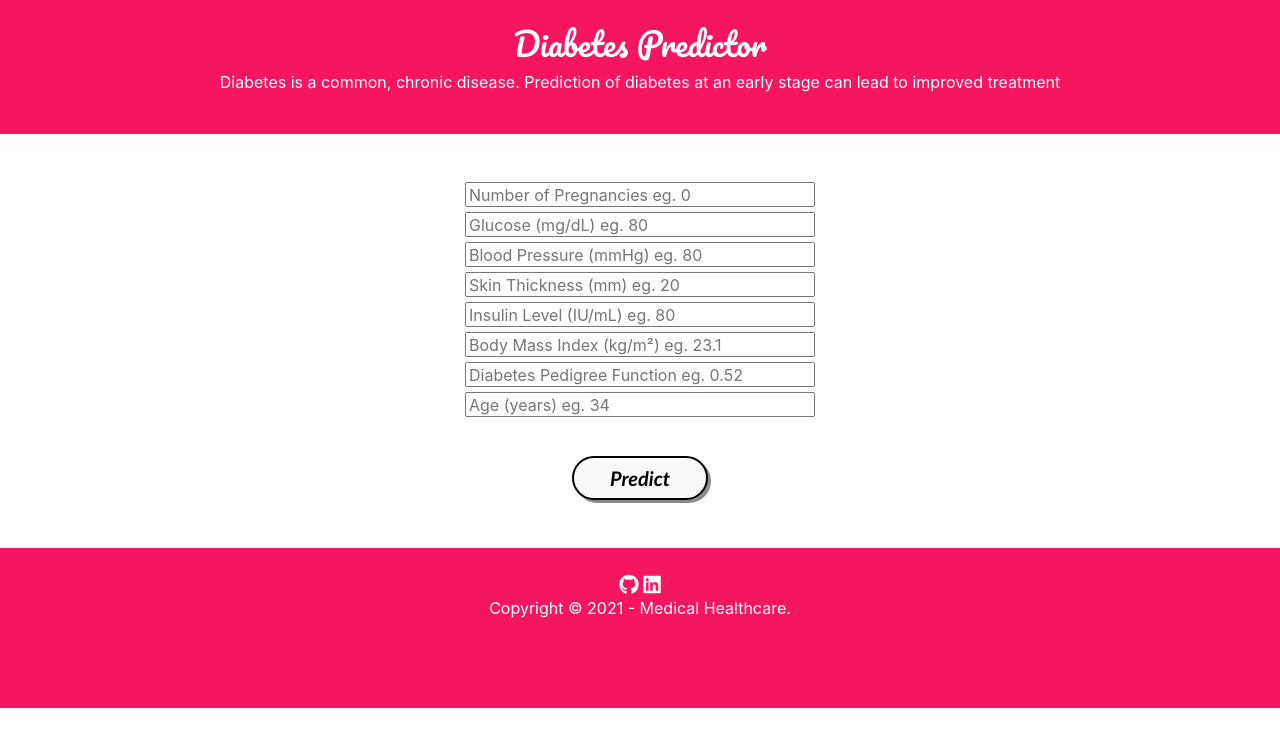
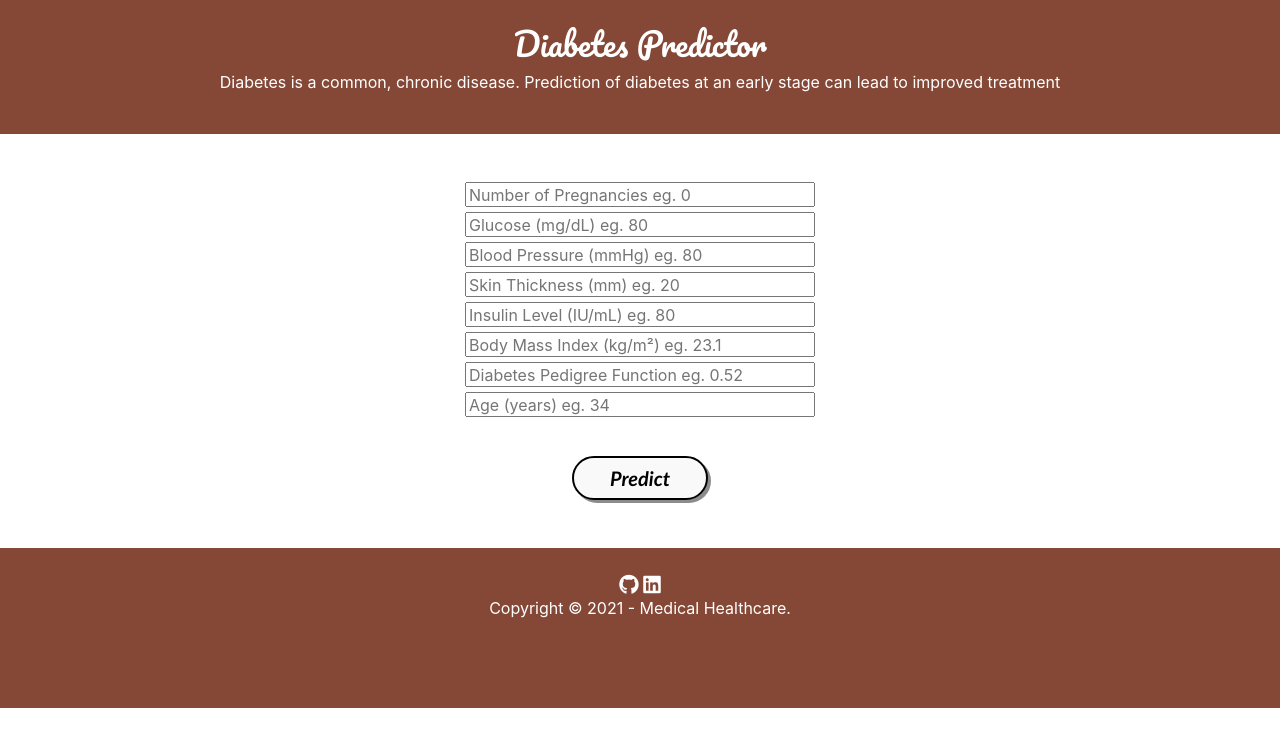
Before and after one commit to komalwaikar/Diabetes_prediction_using_Machine_Learning, a Flask app: page / in a window 1280 px wide. Shown: the top 747 px of the page. Run offline with Flask 2, Linux system fonts and the light colour scheme; parts of the project's set-up code (start-up, migrations or seed data) failed here and were passed over; some libraries are stand-ins or nearby versions.

Commit message:
Update index.html

```diff
--- a/templates/index.html
+++ b/templates/index.html
@@ -17,7 +17,7 @@
     <body>
 
         <!-- Website Title -->
-    	<div class="text-center" style="background-color: #f61660; color: white;" >
+    	<div class="text-center" style="background-color: #854836; color: white;" >
             <br>
             <h2  class='container-heading' style="font-family: 'Pacifico', cursive;" ><span class="heading_font">Diabetes Predictor</span></h2>
             <div class='description'>
@@ -65,7 +65,7 @@
     	</div>
 <br><br>
         <!-- Footer -->
-       <div class=' text-center' style="background-color: #f61660; color: white;">
+       <div class=' text-center' style="background-color: #854836; color: white;">
            <div class="contact">
                <br>
                <a target="_blank" href="https://github.com/komalwaikar"><i style="color: white;" class="fab fa-github fa-lg contact-icon"></i></a>
```
